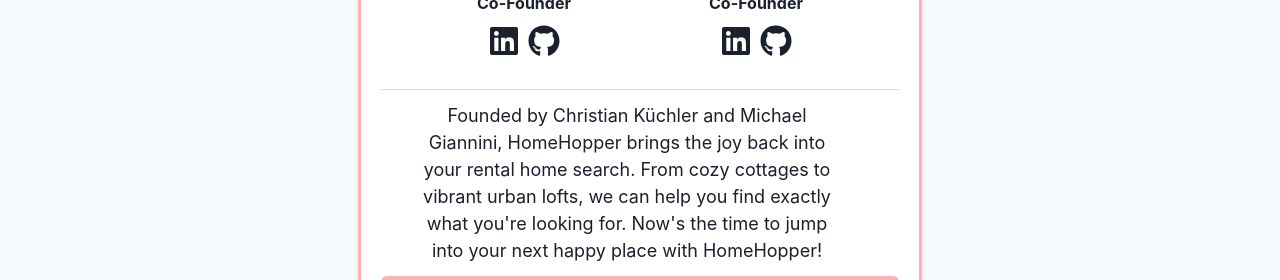
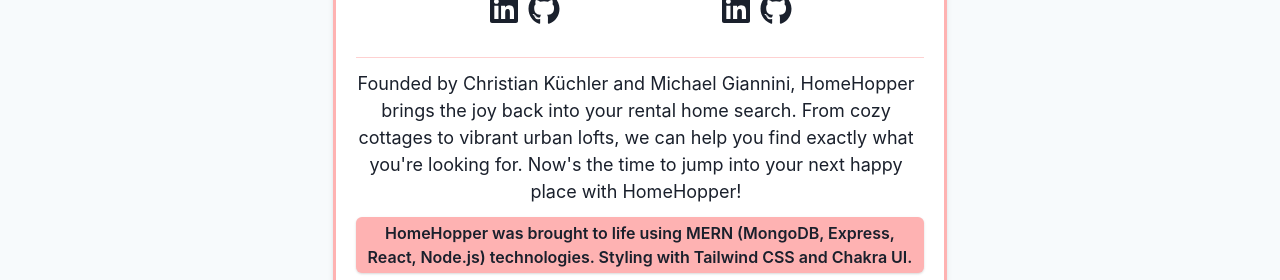
Before and after one commit to HomeHopper-Retreats/client, a React (Vite) app: page /about in a window 1280 px wide. Shown: the part 672-952 px from the top of the page. Built offline with nearby package versions, Linux system fonts and the light colour scheme; no server answers.

Commit message:
about us page padding fix

```diff
--- a/src/pages/AboutUs.jsx
+++ b/src/pages/AboutUs.jsx
@@ -5,7 +5,6 @@
 const AboutUsPage = () => {
     const orange = useToken('colors', 'red.200');
     const gray = useToken('colors', 'gray.50');
-
 
       const contentStyles = {
         border: `3px solid ${orange}`, // Border color matching the background
@@ -20,9 +19,9 @@
 
 
   return (
-    <Flex bg="gray.50" direction="column" align="center" justify="flex-start" h="100vh" p={8} >
+    <Flex bg="gray.50" direction="column" align="center" justify="flex-start" h="100vh"  >
 
-      <Card  style={contentStyles} mb={8} maxW="600px" boxShadow="md">
+      <Card  style={contentStyles} mb={8} maxW="700px" boxShadow="md">
       <Heading as="h1" mb={4}>The HomeHopper Team</Heading>
       <Divider />
       <Flex justify="center" align="flex-start" mb={4}>
@@ -73,9 +72,9 @@
       </Flex>
       <Divider orientation='horizontal' mb={3} />
 
-      <Text pl={8} fontSize="lg" w="460px" textAlign="center">Founded by Christian Küchler and Michael Giannini, HomeHopper brings the joy back into your rental home search. From cozy cottages to vibrant urban lofts, we can help you find exactly what you're looking for. Now's the time to jump into your next happy place with HomeHopper!</Text>
+      <Text fontSize="lg" w="560px" textAlign="center">Founded by Christian Küchler and Michael Giannini, HomeHopper brings the joy back into your rental home search. From cozy cottages to vibrant urban lofts, we can help you find exactly what you're looking for. Now's the time to jump into your next happy place with HomeHopper!</Text>
       <Card p={1} mt={3}style={bg}>
-        <Text fontWeight="semibold" w="510px" textAlign="center">HomeHopper was brought to life using MERN (MongoDB, Express, React, Node.js) technologies. Styling with Tailwind CSS and Chakra UI.
+        <Text fontWeight="semibold" w="560px" textAlign="center">HomeHopper was brought to life using MERN (MongoDB, Express, React, Node.js) technologies. Styling with Tailwind CSS and Chakra UI.
         </Text>
       </Card>
       </Card>
```
